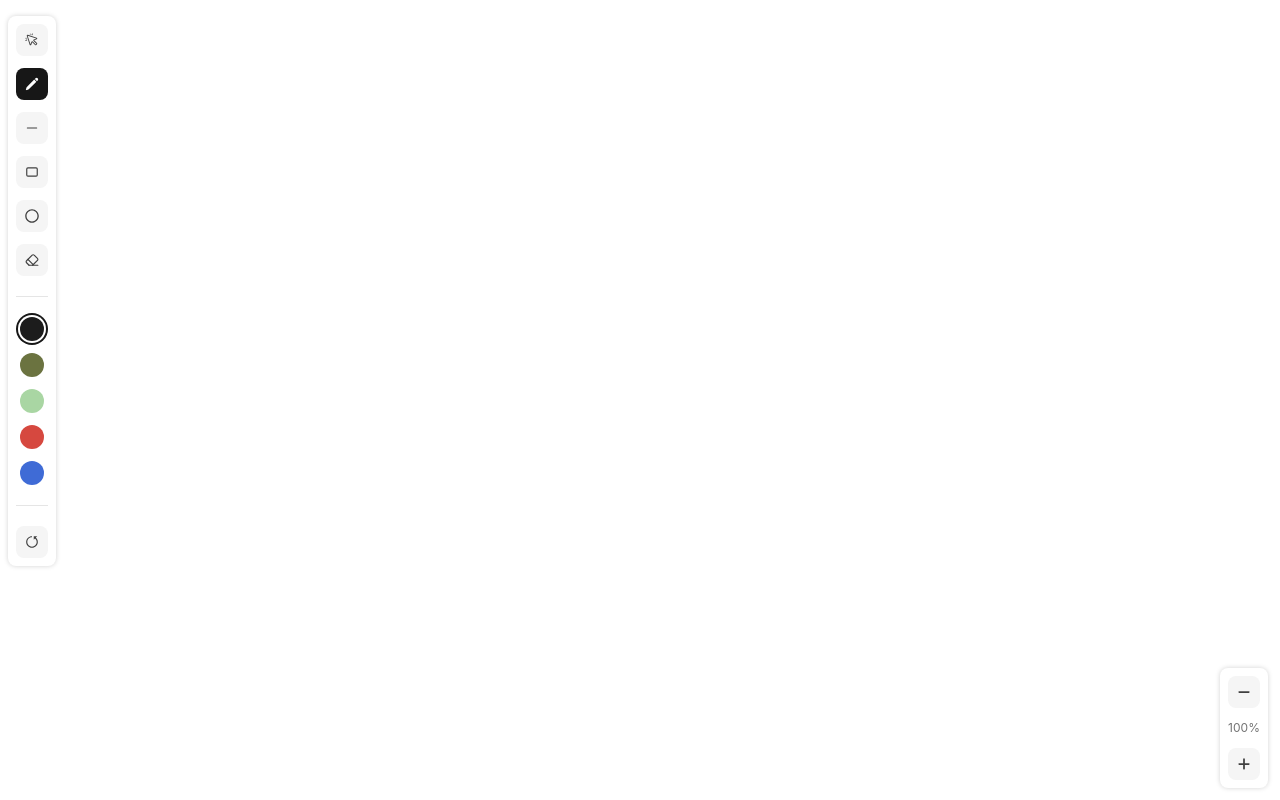
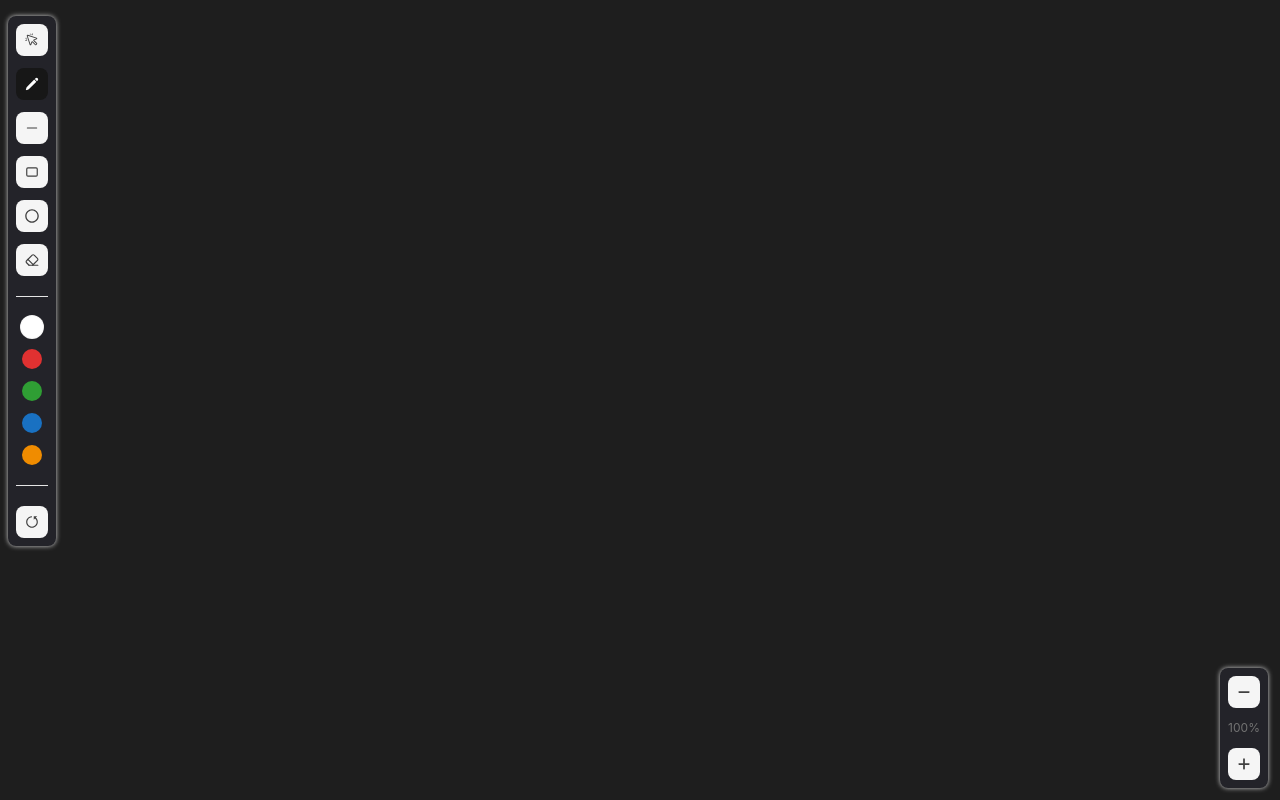
Before and after one commit to immortaldotjar/DrawSpace, a React (Vite) app in the folder client/: page /board in a window 1280 px wide. Built offline with nearby package versions, Linux system fonts and the light colour scheme.

Commit message:
Fixed toolbar island and pencil smoothness

```diff
--- a/client/src/components/CanvasComps/renderElems.jsx
+++ b/client/src/components/CanvasComps/renderElems.jsx
@@ -18,24 +18,48 @@ const renderText = (ctx, ele) => {
     ctx.restore()
 }
 
+const renderPencil = (ctx, ele) => {
+    const pts = ele.points
+
+    if (pts.length < 2) return
+
+    ctx.save()
+    ctx.strokeStyle = ele.color
+    ctx.lineWidth = 2
+    ctx.lineJoin = "round"
+    ctx.lineCap = "round"
+
+    ctx.beginPath()
+    ctx.moveTo(pts[0].x, pts[0].y)
+
+
+    for (let i = 1; i < pts.length - 1; i++) {
+
+        const midX = (pts[i].x + pts[i + 1].x) / 2
+        const midY = (pts[i].y + pts[i + 1].y) / 2
+
+        ctx.quadraticCurveTo(pts[i].x, pts[i].y, midX, midY)
+
+
+
+    }
+
+    ctx.lineTo(pts[pts.length - 1].x, pts[pts.length - 1].y)
+    ctx.stroke()
+    ctx.restore()
+}
+
 const renderElem = (rc, elements) => {
     elements.forEach((ele) => {
+        const ctx = rc.canvas.getContext("2d")
 
         if (ele.type === "text") {
-            renderText(rc.canvas.getContext("2d"), ele)
+            renderText(ctx, ele)
             return
         }
 
         if (ele.type === "pencil") {
-            for (let i = 0; i < ele.points.length - 1; i++) {
-                rc.line(ele.points[i].x, ele.points[i].y, ele.points[i + 1].x, ele.points[i + 1].y, {
-                    seed: ele.id + i,
-                    stroke: ele.color,
-
-                    roughness: 0,
-                    strokeWidth: 2,
-                })
-            }
+            renderPencil(ctx, ele)
             return
         }
 
@@ -60,7 +84,7 @@ const renderElem = (rc, elements) => {
 const renderSelection = (ctx, box, scale) => {
     ctx.save()
 
-    ctx.strokeStyle = "grey"
+    ctx.strokeStyle = "white"
     ctx.setLineDash([6 / scale, 4 / scale])
     ctx.lineWidth = 1 / scale
 
--- a/client/src/components/ToolComps/ToolBar.jsx
+++ b/client/src/components/ToolComps/ToolBar.jsx
@@ -23,7 +23,7 @@ const tools = [
 
 ]
 
-const colors = ["#1c1c1c", "#6b7340", "#a9d6a3", "#d6483f", "#3f6bd6"];
+const colors = ["#ffffff", "#e03131", "#2f9e34", "#1971c2", "#f08c00"];
 
 const Toolbar = ({ onClear }) => {
     const { tool, setTool, color, setColor, setSelectedId } = useDraw();
@@ -51,7 +51,7 @@ const Toolbar = ({ onClear }) => {
                     key={c}
                     onClick={() => setColor(c)}
                     style={{ backgroundColor: c }}
-                    className={`w-6 h-6 rounded-full ${color === c ? "ring-2 ring-offset-2 ring-neutral-900" : ""}`}
+                    className={`w-5 h-5 rounded-full ${color === c ? "ring-1 ring-offset-1 ring-neutral-100" : ""}`}
                 />
             ))}
 
--- a/client/src/context/DrawContext.jsx
+++ b/client/src/context/DrawContext.jsx
@@ -4,7 +4,7 @@ const DrawContext = createContext();
 
 const DrawProvider = ({ children }) => {
   const [tool, setTool] = useState("pencil");
-  const [color, setColor] = useState("#1c1c1c");
+  const [color, setColor] = useState("#ffffff");
   const [selectedId, setSelectedId] = useState(null);
 
   return (
--- a/client/src/index.css
+++ b/client/src/index.css
@@ -36,7 +36,7 @@ body {
   }
 
   .panel {
-    @apply rounded-[8px] p-xs bg-white;
+    @apply rounded-[8px] p-xs bg-[#232329];
   }
 
   .pill {
@@ -88,7 +88,7 @@ body {
   }
 
   .canvas-full {
-    @apply w-screen h-screen touch-none bg-white;
+    @apply w-screen h-screen touch-none bg-[#1e1e1e];
   }
 
   .text-editor {
```
